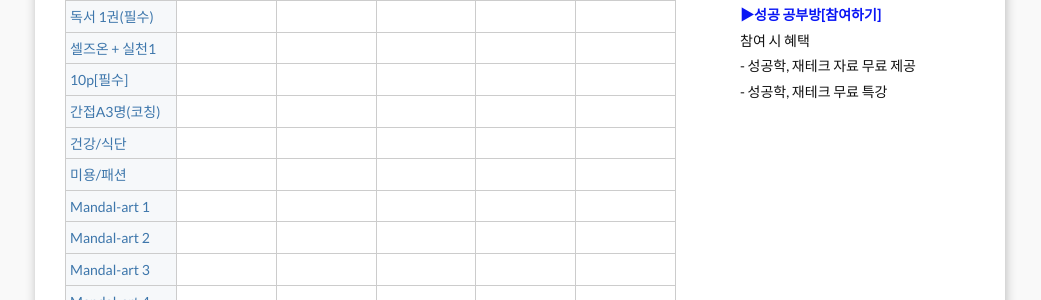
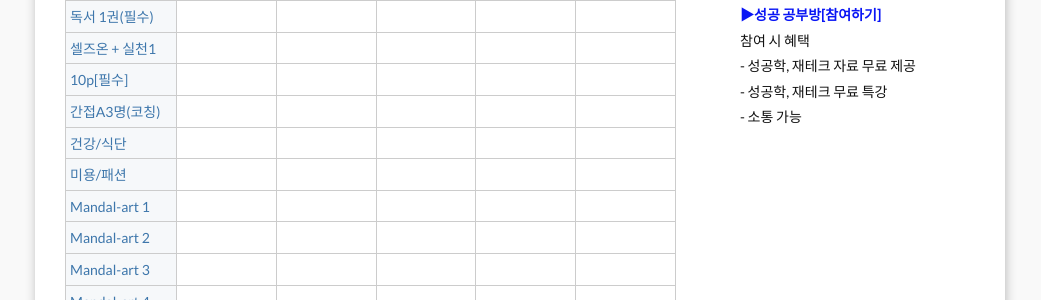
Before and after one commit to leevra/self-management.leeseungju.com, a Jekyll site: the page built from index.html, in a window 1280 px wide and 900 px high, scrolled down 614 px. Shown: the part 152-452 px from the top of the window, without its empty margins (120-1161 px from the left). Built offline with Jekyll 4.4.1, drawn with Linux system fonts in a browser that asks for light colours; the list of posts is cut into pages by our own code.

Commit message:
Update event.html

```diff
--- a/_includes/event.html
+++ b/_includes/event.html
@@ -1,6 +1,4 @@
 <div class="sidebar-module">
-
-
 
 
 <h4>무료 자료 모음</h4>
@@ -12,4 +10,6 @@
 - 성공학, 재테크 자료 무료 제공
 <br>
 - 성공학, 재테크 무료 특강
+ <br>
+- 소통 가능
 </div>
```
